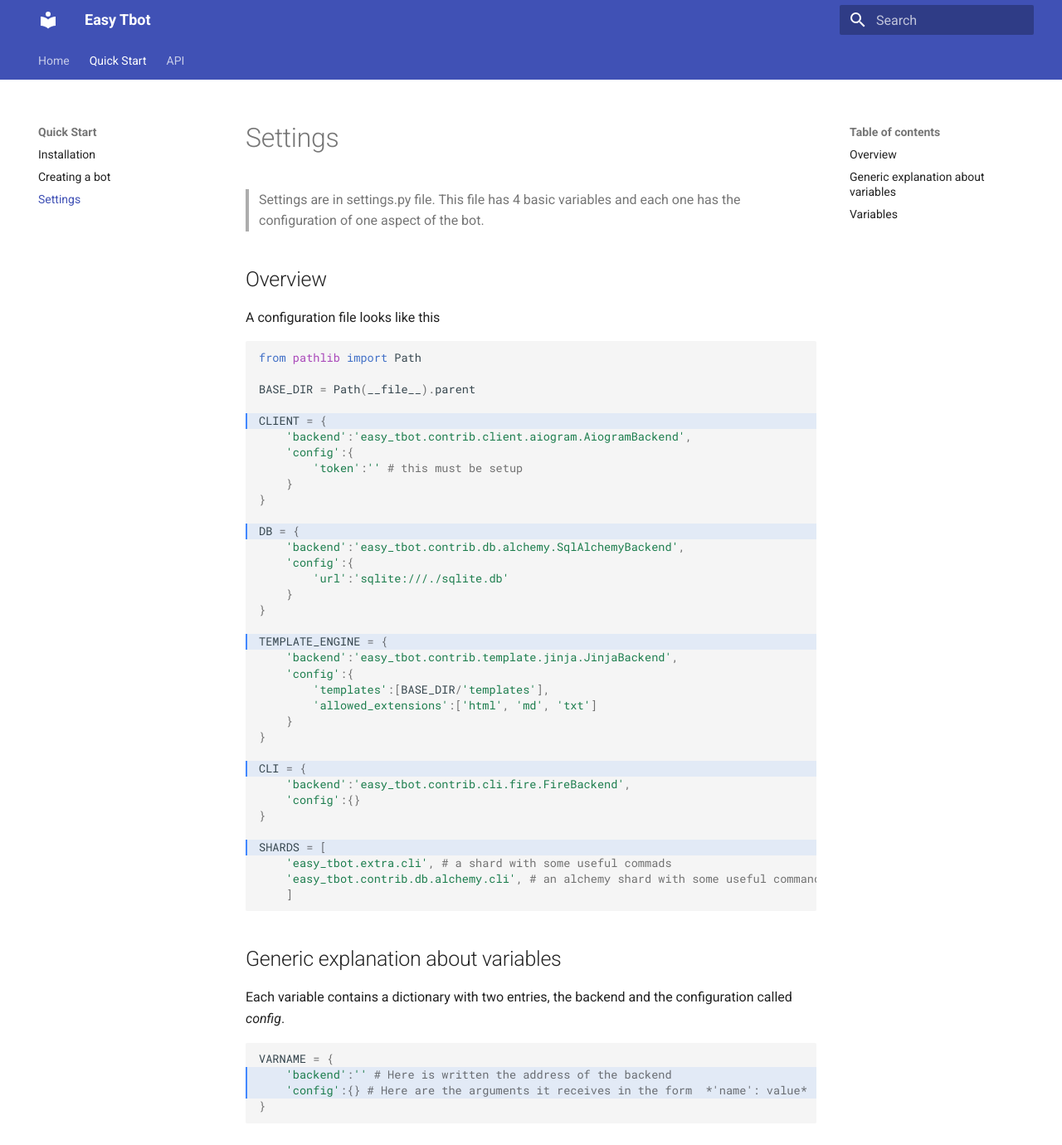
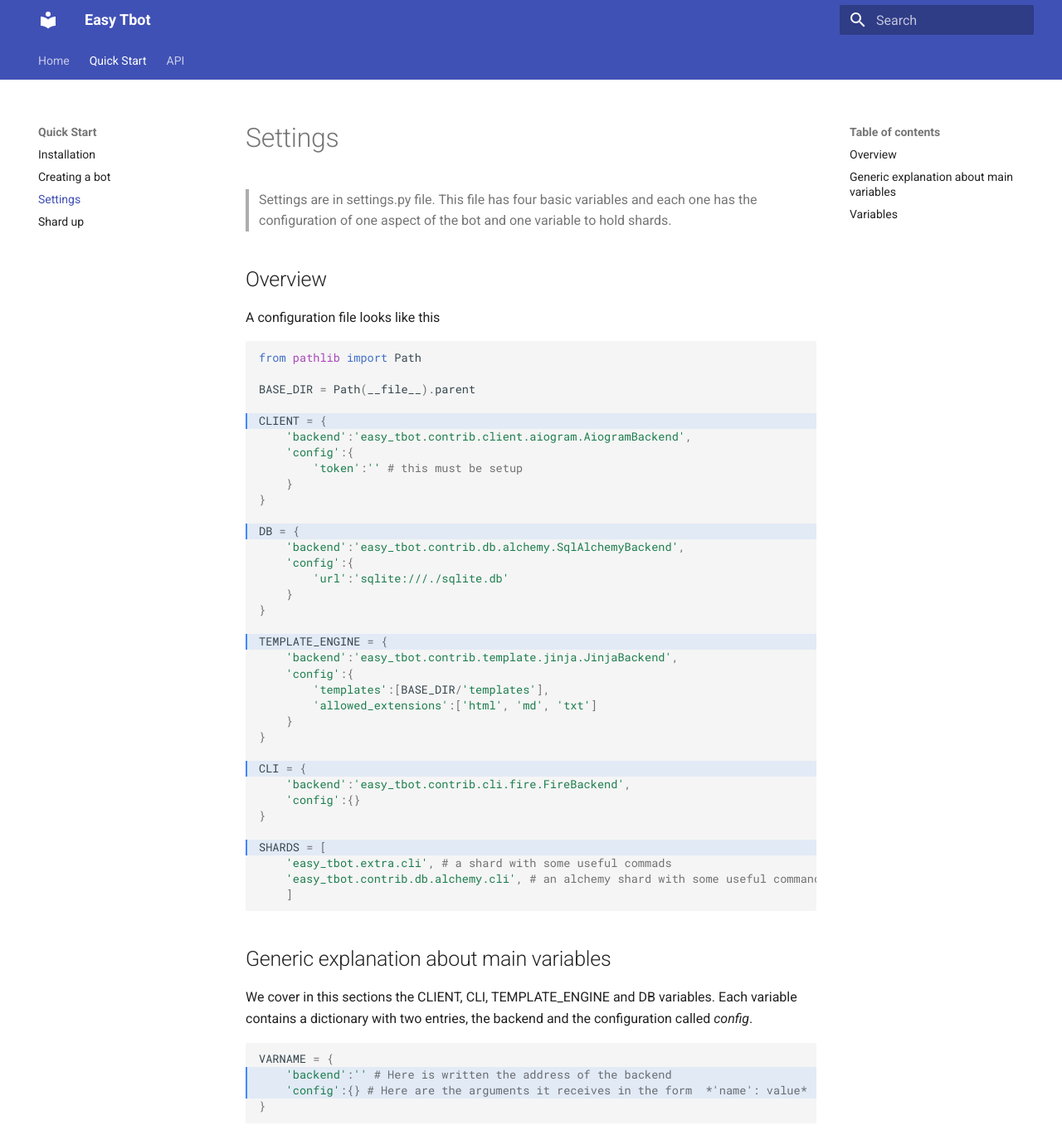
Before and after one commit to GowtherZil/easy_tbot, an MkDocs documentation site: the page built from docs/quick/settings.md, in a window 1280 px wide and 1400 px high. Shown: the top 1380 px of the window at 83% size. Built offline with MkDocs 1.6.1 and Material for MkDocs 9.7.7, drawn with Linux system fonts in a browser that asks for light colours; some of the changed text lies outside the part shown.

Commit message:
reformated creating_shards.md to shard_up.md updated settings.md updated shard_up.md

````diff
--- a/docs/quick/settings.md
+++ b/docs/quick/settings.md
@@ -1,6 +1,6 @@
 # Settings
 
->Settings are in settings.py file. This file has 4 basic variables and each one has the configuration of one aspect of the bot.
+>Settings are in settings.py file. This file has four basic variables and each one has the configuration of one aspect of the bot and one variable to hold shards.
 
 ## Overview
 
@@ -44,9 +44,9 @@ SHARDS = [
     ]
 ```
 
-## Generic explanation about variables
+## Generic explanation about main variables
 
-Each variable contains a dictionary with two entries, the backend and the configuration called *config*.
+We cover in this sections the CLIENT, CLI, TEMPLATE_ENGINE and DB variables. Each variable contains a dictionary with two entries, the backend and the configuration called *config*.
 
 ```python hl_lines="2 3"
 VARNAME = {
@@ -65,6 +65,7 @@ This table contains the variables and what they configure
 | DB                 | Contains database configuration                 |
 | TEMPLATE_ENGINE    | Contains template engine configuration          |
 | CLI                | Contains *command line interface* configuration |
+| SHARDS             | Contains a list of enabled shards               |
 
 !!! warning
     When you create a project for the first time, the first thing you should put is the token in the client configuration if it is not passed by command before.
--- a/mkdocs.yml
+++ b/mkdocs.yml
@@ -22,6 +22,7 @@ nav:
         Installation: quick/installation.md
         Creating a bot: quick/creating_a_bot.md
         Settings: quick/settings.md
+        Shard up: quick/shard_up.md
     - API:
         easy_tbot: api/easy_tbot.__init__.md
         easy_tbot.core: api/easy_tbot.core.__init__.md
````
Also changed, not shown: docs/quick/shard_up.md (added, +32 -0 lines), docs/quick/creating_a_shard.md (deleted).
